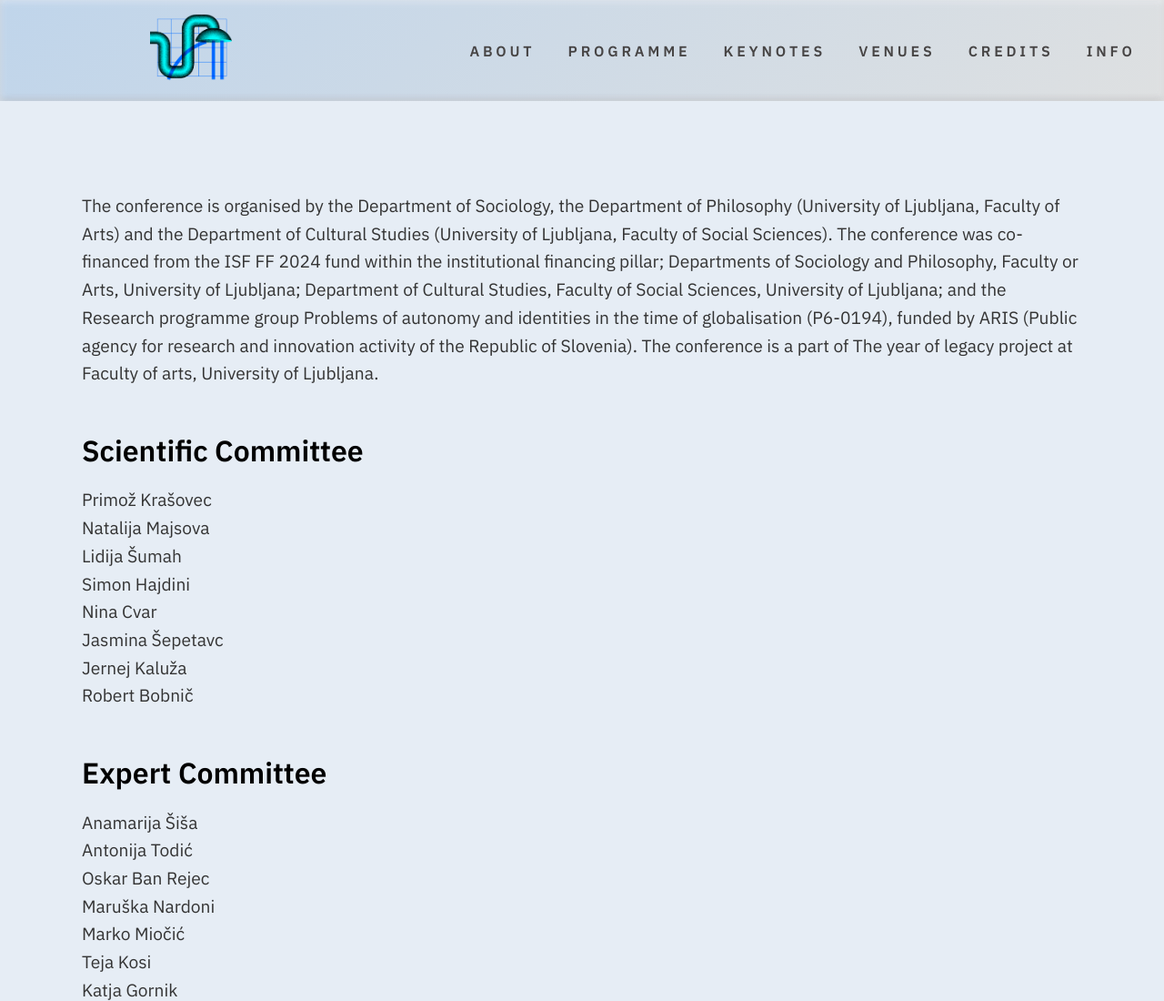
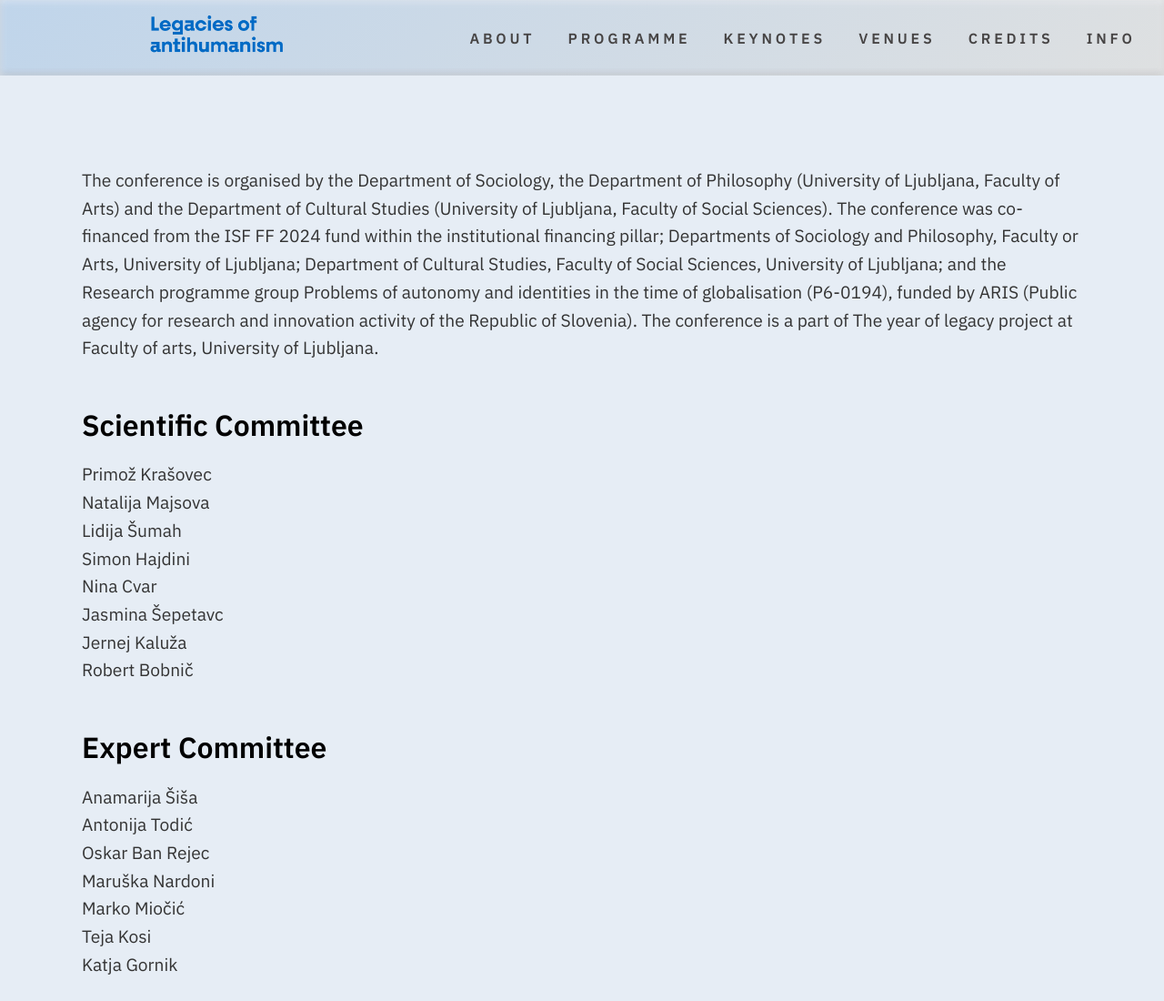
Before and after one commit to rbobnic/antihumanizem, a plain HTML site: page credits.html in a window 1280 px wide. Shown: the top 1100 px of the page at 91% size. Drawn offline with Linux system fonts and the light colour scheme.

Commit message:
Update credits.html

```diff
--- a/credits.html
+++ b/credits.html
@@ -16,7 +16,7 @@
     <nav class="navbar">
         <div class="container-navbar">
             <div class="logo">
-                <a href="en.html"><img src="images/logo.png" alt="land-home" width="90" height="75"></a></a>
+                <a href="en.html"><img src="images/Naslov ENG.webp" alt="land-home" width="160" height="47"></a>
             </div>
             <div class="main-menu">
                 <ul>
```
